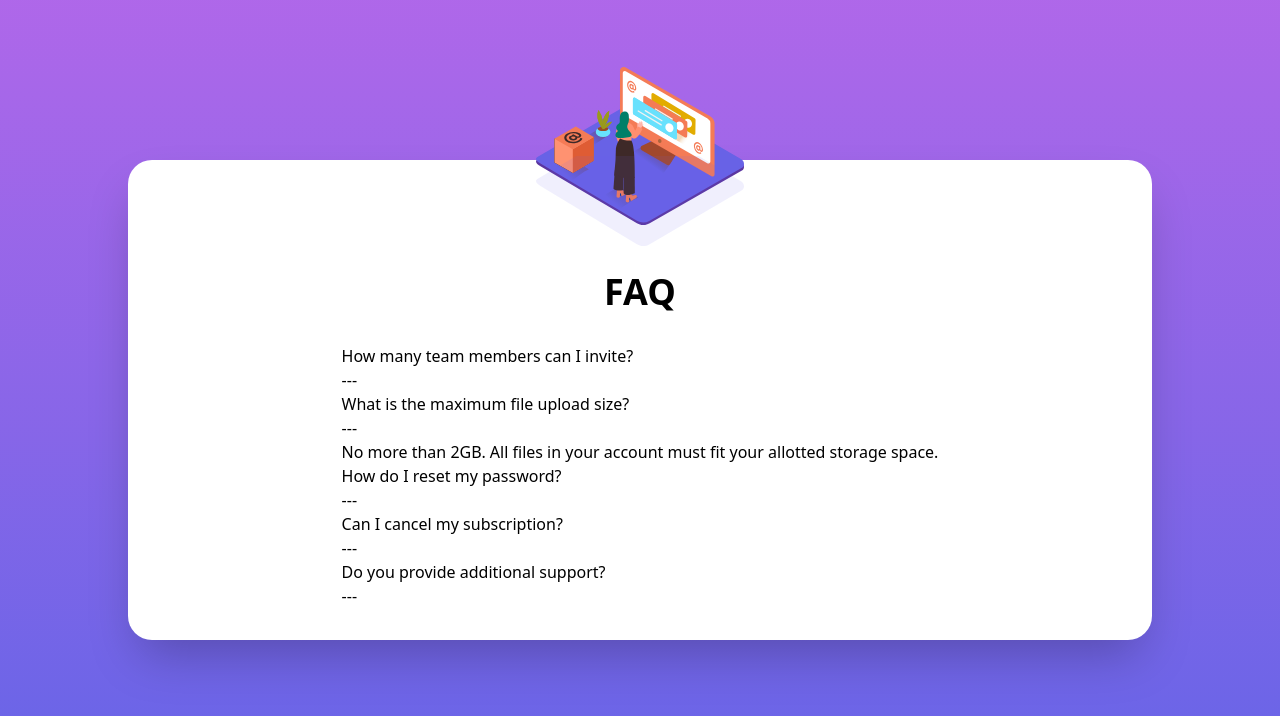
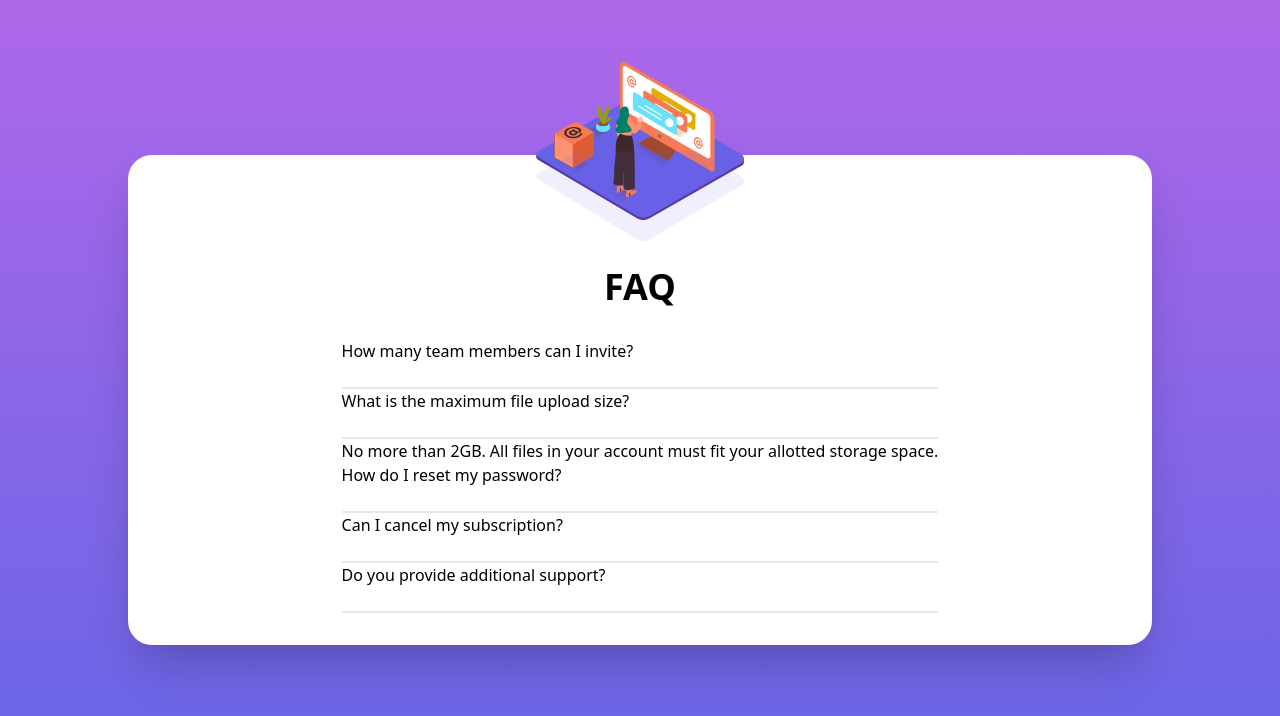
Before and after one commit to tcmak217/faq-accordion-card, a React (Create React App) app: page / in a window 1280 px wide. Shown: the top 716 px of the page. Built offline with nearby package versions, Linux system fonts and the light colour scheme.

Commit message:
feat: add divider

```diff
--- a/src/App.tsx
+++ b/src/App.tsx
@@ -12,24 +12,29 @@ function App() {
           <div className="flex flex-col items-center mt-20">
             <div className="text-4xl font-bold">FAQ</div>
             <div className="flex flex-col items-start mt-8">
+              <div className="border-b-2 w-full">
                 <div>How many team members can I invite?</div>
                 <button></button>
-              <div>---</div>
+              </div>
+              <div className="border-b-2 w-full">
                 <div>What is the maximum file upload size?</div>
                 <button></button>
-              <div>---</div>
+              </div>
               <div>
                 No more than 2GB. All files in your account must fit your allotted storage space.
               </div>
+              <div className="border-b-2 w-full">
                 <div>How do I reset my password?</div>
                 <button></button>
-              <div>---</div>
+              </div>
+              <div className="border-b-2 w-full">
                 <div>Can I cancel my subscription?</div>
                 <button></button>
-              <div>---</div>
+              </div>
+              <div className="border-b-2 w-full">
                 <div>Do you provide additional support?</div>
                 <button></button>
-              <div>---</div>
+              </div>
             </div>
           </div>
         </div>
```
Lines whose indentation alone changed are shown as unchanged.
